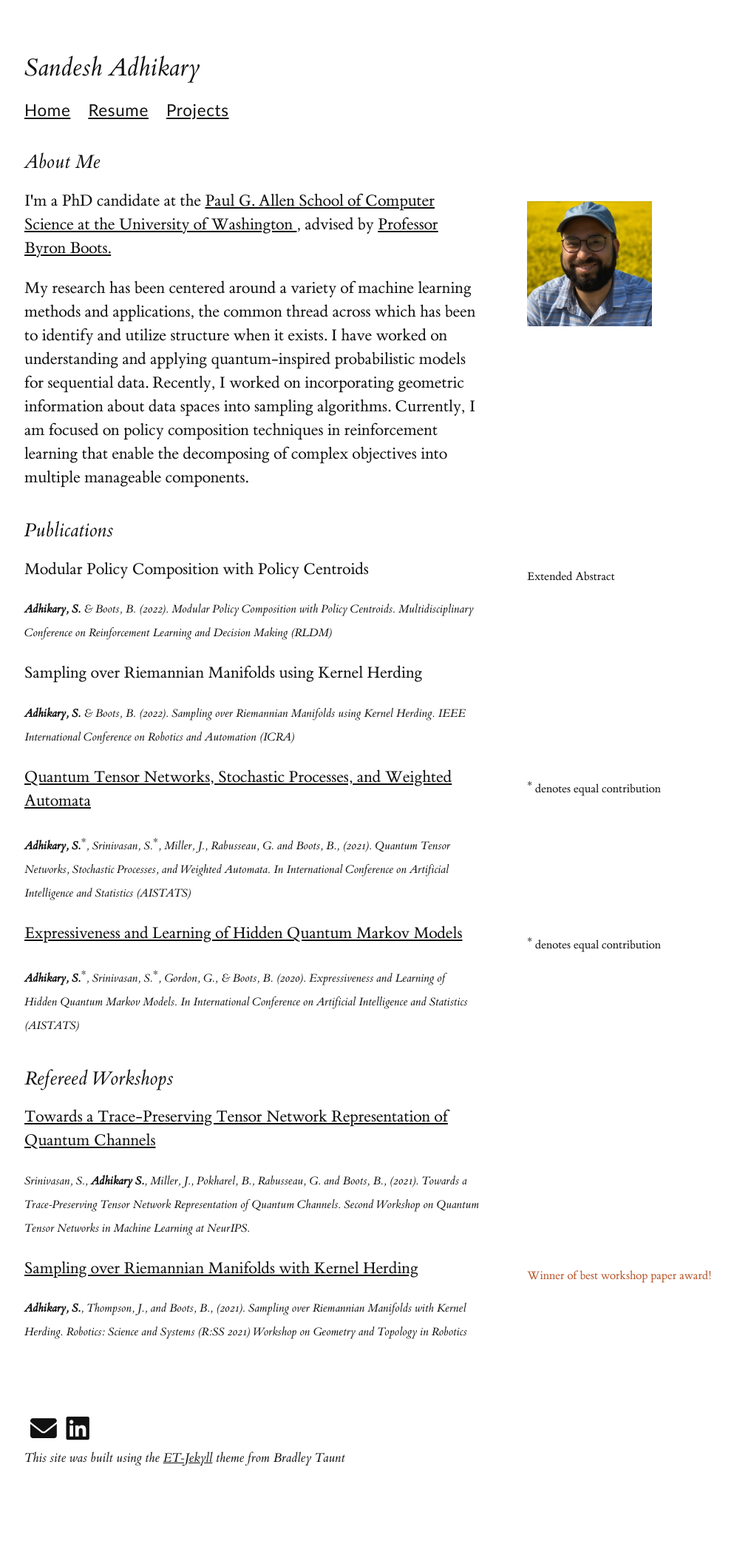
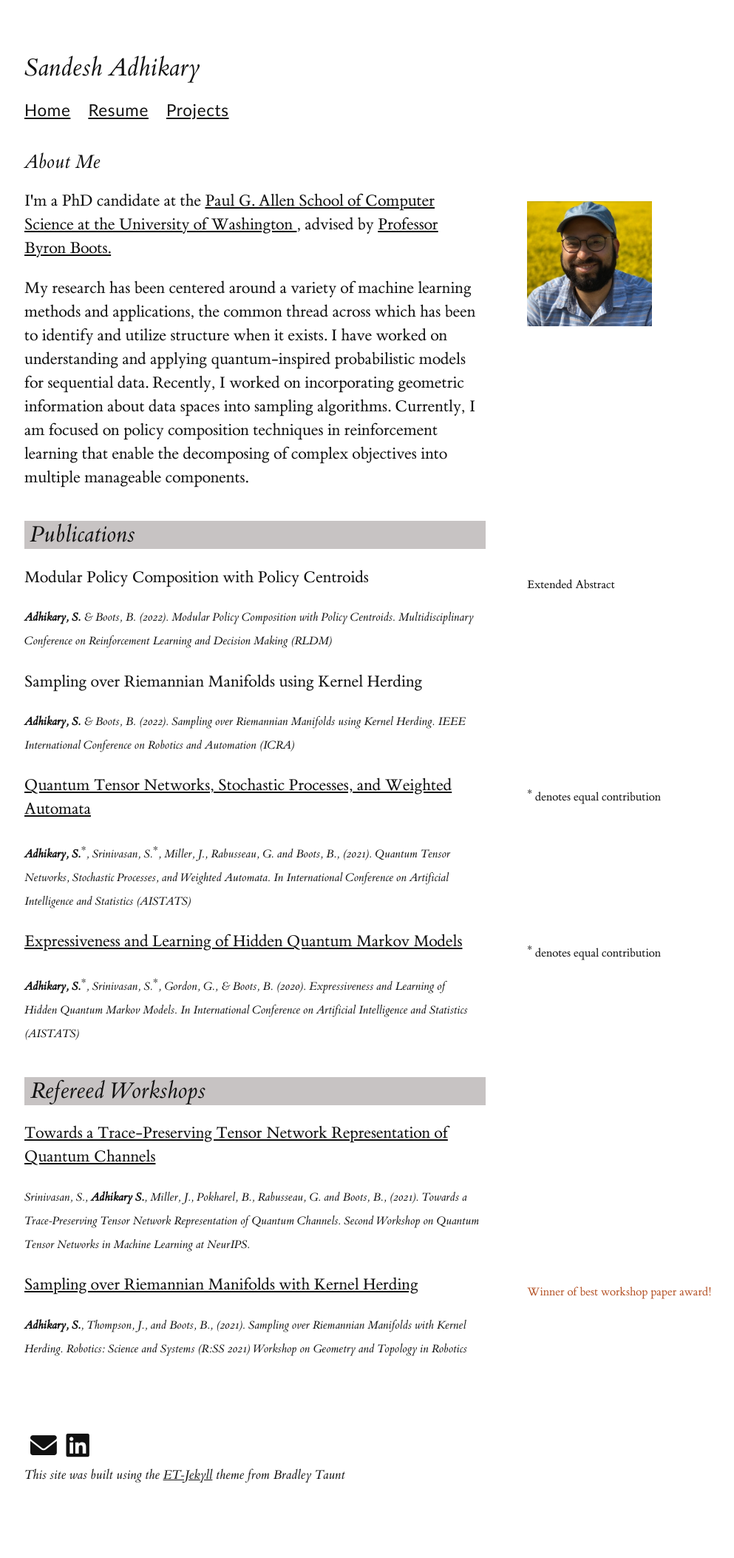
Before and after one commit to sandeshAdhikary/sandeshadhikary.github.io, a Jekyll site: the page built from index.html, in a window 1280 px wide. Shown: the whole page at 74% size, without its empty margins (127-1120 px from the left). Built offline with Jekyll 4.4.1, drawn with Linux system fonts in a browser that asks for light colours; a style sheet for code colours, icons or effects is not loaded; before the commit the page ends 2083 px from its top, so only the background shows below that.

Commit message:
changed grey header boxes

```diff
--- a/index.html
+++ b/index.html
@@ -2,6 +2,19 @@
 layout: default
 <!--title: Sandesh Adhikary-->
 ---
+<style>
+
+.main-header {
+    font-size: 2rem;
+    background-color: #c7c3c3;
+    width:55%;
+    padding-left: 0.5rem;
+    padding-top: 0.2rem;
+    padding-bottom: 0.2rem;
+}
+
+</style>
+
 <h3>About Me</h3>
 <p>
     I'm a PhD candidate at the
@@ -22,7 +35,7 @@ layout: default
     that enable the decomposing of complex objectives into multiple manageable components.
 </p>
 
-<h3>Publications</h3>
+<h3 class="main-header">Publications</h3>
 
     <li style="list-style-type:none;">
         <p>
@@ -58,7 +71,7 @@ layout: default
     </li>
 
 
-<h3>Refereed Workshops</h3>
+<h3 class="main-header">Refereed Workshops</h3>
     <li style="list-style-type:none;">
         <p>
         <a href="https://tensorworkshop.github.io/NeurIPS2021/accepted_papers/TP_LPDOs__QTNML_2021_(4).pdf">
--- a/resume/index.html
+++ b/resume/index.html
@@ -8,8 +8,8 @@ permalink: /resume.html
 
 .resume-header {
     font-size: 2rem;
-    background-color: #a8a5a5;
-    width:75%;
+    background-color: #c7c3c3;
+    width:80%;
     padding-left: 0.5rem;
     padding-top: 0.2rem;
     padding-bottom: 0.2rem;
@@ -92,7 +92,7 @@ permalink: /resume.html
               <b>Policy Composition in Multi-Objective Decision Making</b>
               <br>
               Developing a structured class of policy composition strategies to interpolate between reinforcement
-              learning policies learned for multiple, potentially conflicting, objectives.
+              learning policies learned for multiple, potentially conflicting objectives.
               <br>
               <br>
               <i>Papers</i>
```
Also changed, not shown: 1 other file.
